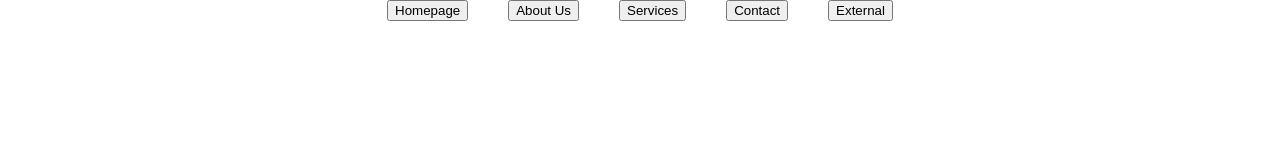
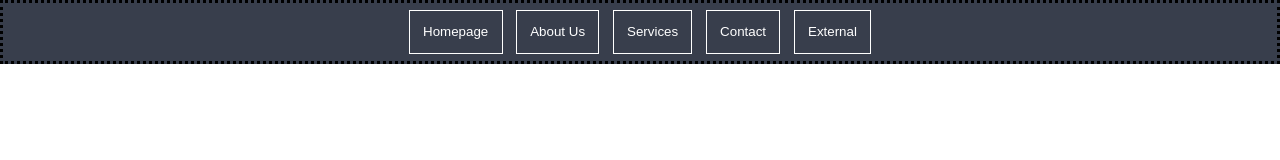
Before and after one commit to David-E-Alvarez/Conquer, a plain HTML site: page index.html in a window 1280 px wide. Drawn offline with Linux system fonts and the light colour scheme.

Commit message:
added styling to buttons

```diff
--- a/styles.css
+++ b/styles.css
@@ -1,14 +1,29 @@
+html{
+    font-size: 14px;
+    font-family: sans-serif;
+}
+
 body{
     margin: 0;
 }
 
+.nav-container{
+    border-style: dotted;
+    background-color: #383e4c;
+}
 
 .nav{
     display: flex;
     justify-content: center;
+    margin-top: .5em;
+    margin-bottom: .5em;
 }
 
 button{
-    margin-left: 20px;
-    margin-right: 20px;
+    color: white;
+    background-color: transparent;
+    border: 1px solid white;
+    margin-left: .5em;
+    margin-right: .5em;
+    padding: 1em 1em 1em 1em;
 }
```
